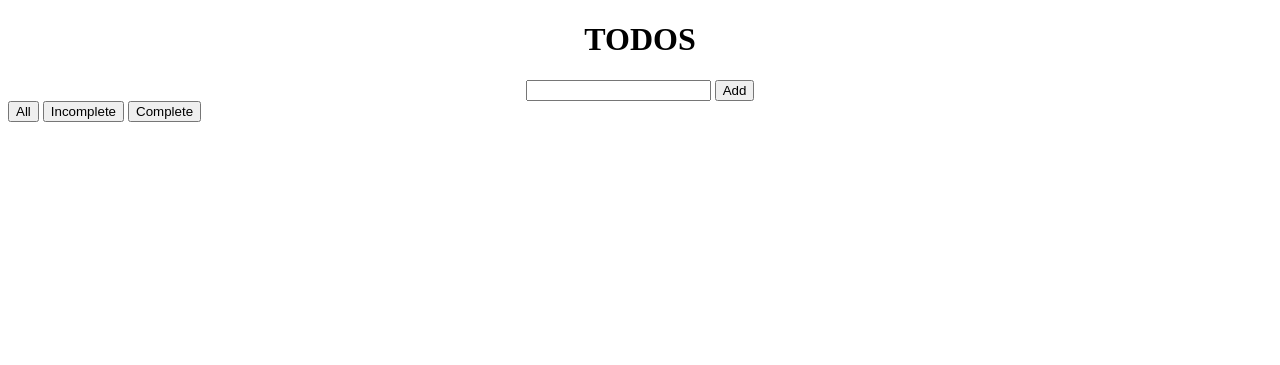
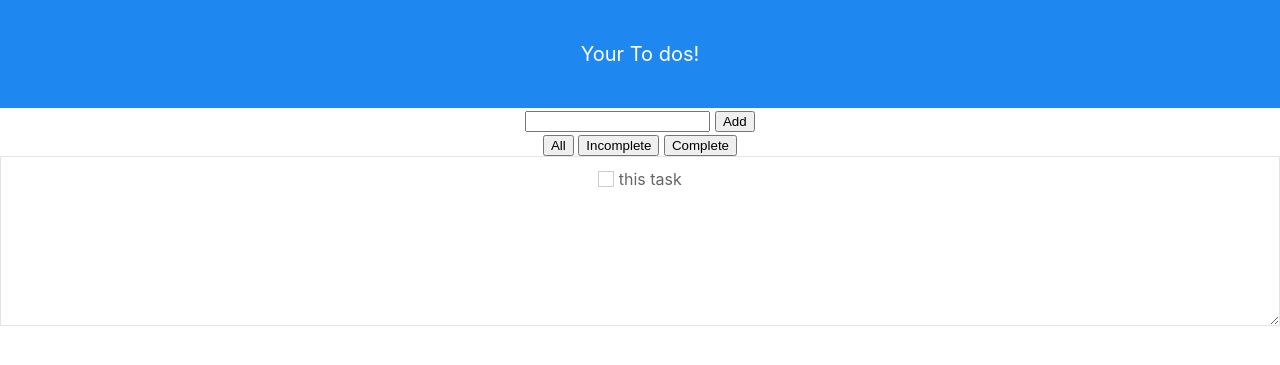
Before and after one commit to cs2b01-lab1-01-2020-2/To-dos-Manager-CSERN, a Flask app: page /todos in a window 1280 px wide. Shown: the top 365 px of the page. Run offline with Flask 2, Linux system fonts and the light colour scheme; some libraries are stand-ins or nearby versions.

Commit message:
register finish

```diff
--- a/static/css/styles.css
+++ b/static/css/styles.css
@@ -9,3 +9,7 @@
 .hidden {
     display: none;
 }
+
+.header {
+    text-align: center;
+}
--- a/templates/todos.html
+++ b/templates/todos.html
@@ -1,15 +1,35 @@
 <!DOCTYPE html>
 <html>
     <head>
-        <meta charset="utf-8"/>
-        <title>TODOS</title>
-        <link rel="stylesheet" href="stylestodo.css">
+        <title>
+            To dos Manager
+            </title>
+            <!-- <link href="{{url_for('static', filename = 'css/styles.css')}}" rel="stylesheet"> -->
+            <!-- <link href="{{url_for('static', filename = 'img/test.png')}}" rel="icon" type="image/png"> -->
+            <meta charset="utf-8">
+            <meta name="viewport" content="width=device-width, initial-scale=1" />
+
+            <link href="css/styles.css" rel="stylesheet">
+            <link href="img/test.png" rel="icon" type="image/png">
+            <!-- Fonts-->
+            <link href="https://fonts.googleapis.com/css2?family=Roboto:ital,wght@1,300&display=swap" rel="stylesheet">
+
+            <!-- UIkit CSS -->
+            <link rel="stylesheet" href="https://cdn.jsdelivr.net/npm/uikit@3.5.8/dist/css/uikit.min.css" />
+
+            <!-- UIkit JS -->
+            <script src="https://cdn.jsdelivr.net/npm/uikit@3.5.8/dist/js/uikit.min.js"></script>
+            <script src="https://cdn.jsdelivr.net/npm/uikit@3.5.8/dist/js/uikit-icons.min.js"></script>
+
     </head>
-    <body>
-        <header>
-            <h1 class="title">TODOS</h1>
-        </header>
-        <main>
+    <body class="uk-height-1-1">
+        <div class="uk-vertical-align uk-text-center uk-height-1-1">
+            <div class="uk-vertical-align uk-text-center uk-height-1-1">
+                <div class="uk-background-primary uk-light uk-padding uk-panel">
+                    <p class="uk-h4"><span>Your To dos!</span></p>
+                </div>
+
+
                 <form class="ftodo" id="ftodo">
                     <input type="text" id="description" name="description">
                     <input id ="add" type="submit" value="Add">
@@ -18,8 +38,17 @@
                 <button class="b" id="incomplete">Incomplete</button>
                 <button class="b" id="complete">Complete</button>
                 <div class="error" id="error">That TODO already exists</div>
+
+                <div class="uk-panel uk-panel-scrollable">
+                    <ul class="uk-list">
+                        <li><label><input class="uk-checkbox" type="checkbox" > this task</label></li>
+                    </ul>
+
+                </div>
                 <div class = 'todosli' id='todosli'></div>
-        </main>
+
+            </div>
+        </div>
+    </body>
     <script src="todos.js"></script>
-    </body>
 </html>
```
Also changed, not shown: templates/login.html (indentation only). Lines whose indentation alone changed are shown as unchanged.
